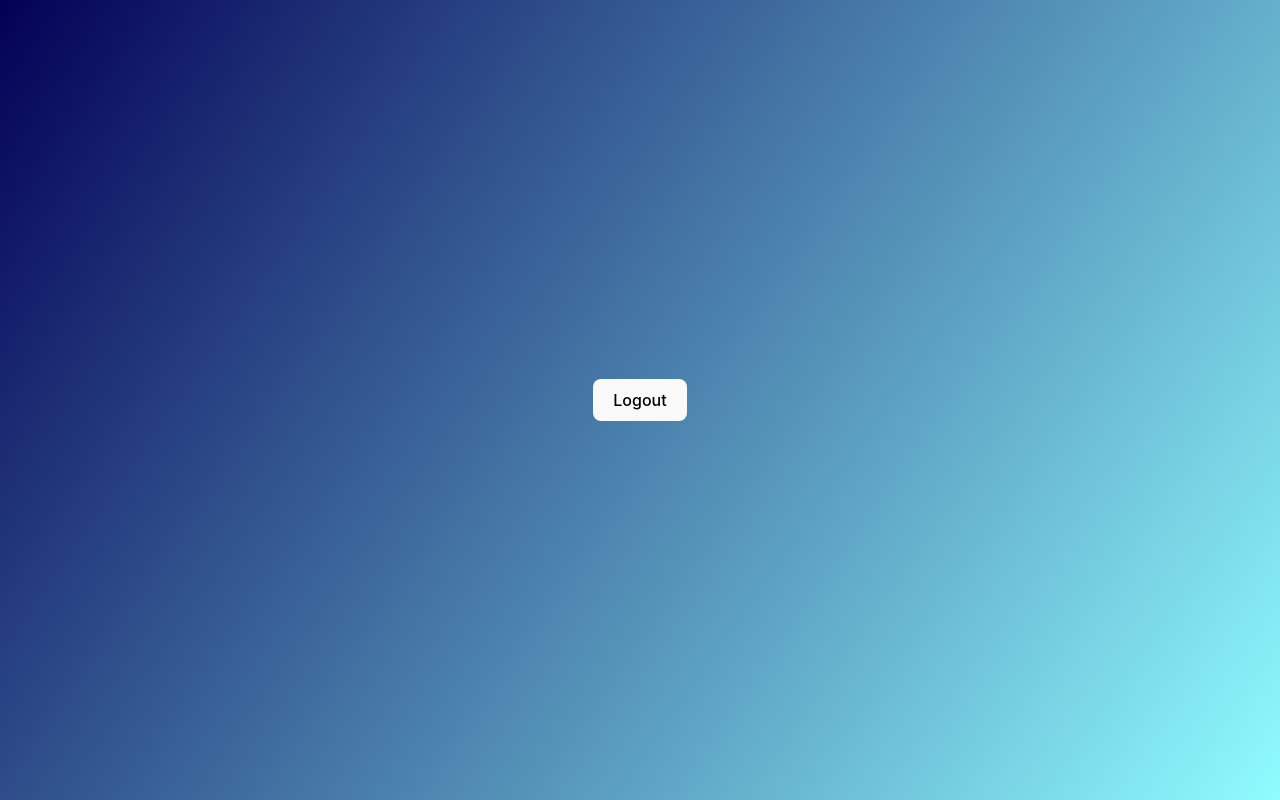
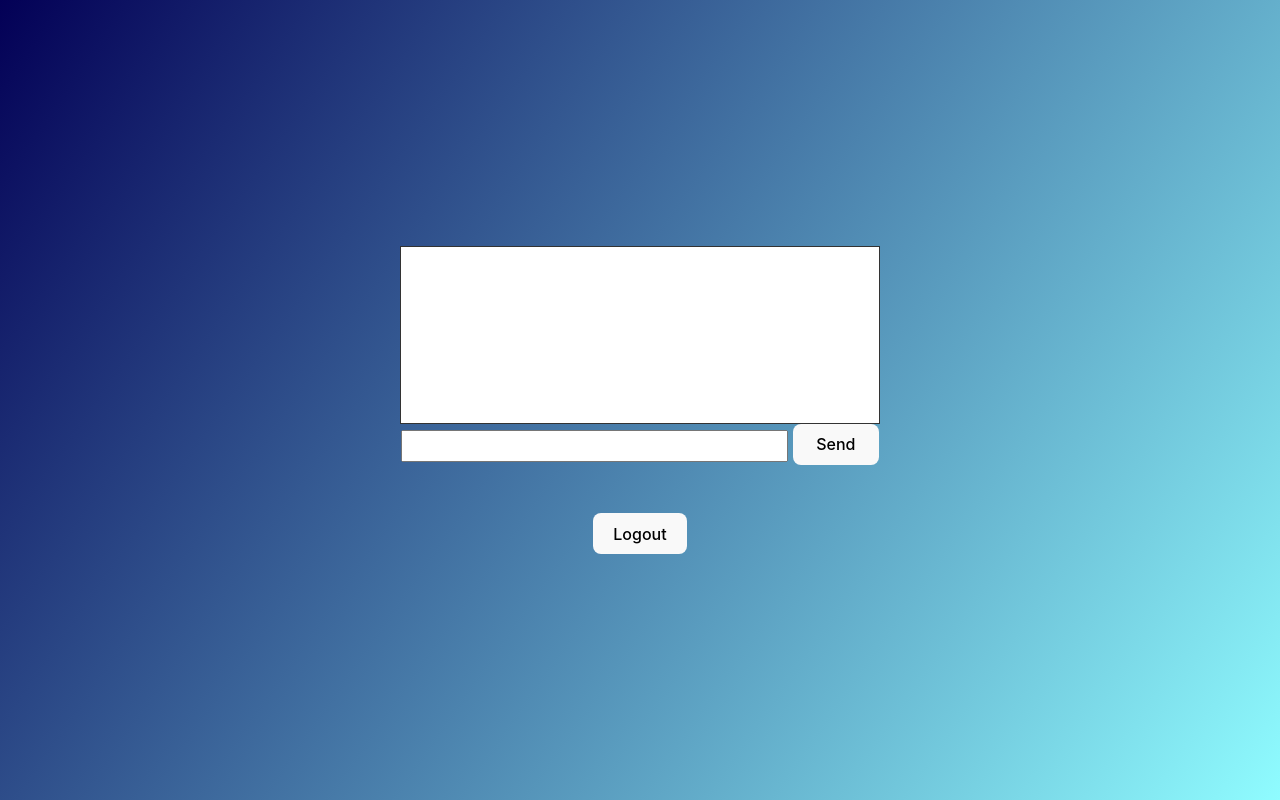
Before and after one commit to greead/bytebuddy_chat, a Svelte app in the folder src/login/login_front/: page /chat in a window 1280 px wide. Built offline with nearby package versions, Linux system fonts and the light colour scheme; a web font is replaced by a local one.

Commit message:
Finished chatbox basics and websocket basics

```diff
--- a/src/login/login_front/src/components/chat_app.svelte
+++ b/src/login/login_front/src/components/chat_app.svelte
@@ -1,5 +1,17 @@
 <script>
     import Logout from "./logout.svelte";
+    import Chatbox from "./chatbox.svelte";
 </script>
 
-<Logout/>
+<div class="chatbox">
+    <Chatbox/>
+    <br><br>
+    <Logout/>
+</div>
+
+
+<style>
+    .chatbox {
+        width: max-content;
+    }
+</style>
--- /dev/null
+++ b/src/login/login_front/src/components/chatbox.svelte
@@ -0,0 +1,62 @@
+<script>
+    import { onMount } from "svelte";
+    import store from "./store";
+
+    let messageList = []
+    let inputMessage = ""
+
+    onMount (() => {
+        store.subscribe(currentMessage => {
+            messageList = [...messageList, currentMessage]
+        })
+    })
+
+    async function handleMessage(event) {
+        store.sendMessage(inputMessage)
+        inputMessage=""
+    }
+</script>
+
+<div class="chatbox">
+    <div id="messageArea" class="messageArea">
+        <div>
+            <ul role="listbox">
+                {#each messageList as message, i}
+                    <li>{message}</li>
+                {/each}
+            </ul>
+        </div>
+    </div>
+
+    <div id="messageBox" class="messageBox">
+        <input bind:value={inputMessage} type="text" id="textBox" name="textBox" class="textBox">
+        <button on:click={handleMessage} class="submit">Send</button>
+    </div>
+</div>
+
+
+<style>
+    ul {
+        list-style-type: none;
+        margin: 0;
+        padding: 0px 8px;
+        text-align: left;
+    }
+    .messageArea {
+        width: auto;
+        height: 10em;
+        border: 1px solid #333;
+        padding: 8px 0px;
+        background-color: white;
+    }
+    .messageBox {
+        width: 30em;
+    }
+    .textBox {
+        height: 2em;
+        width: 79%;
+    }
+    .submit {
+        width: 18%;
+    }
+</style>
--- a/src/login/login_front/src/components/logout.svelte
+++ b/src/login/login_front/src/components/logout.svelte
@@ -24,6 +24,13 @@
     }
 </script>
 
-<Link to="/">
-    <button on:click={handleLogout}>Logout</button>
-</Link>
+<div>
+    <Link to="/">
+        <button on:click={handleLogout}>Logout</button>
+    </Link>
+</div>
+
+
+<style>
+
+</style>
--- a/src/login/login_front/src/components/store.js
+++ b/src/login/login_front/src/components/store.js
@@ -6,14 +6,57 @@ import { writable } from "svelte/store";
 /**
  * Svelte store item representing a user
  */
-
 export const user = writable({
     email:"testing@pfw.edu",
     password:"123456",
 })
 
+/**
+ * Svelte store item represeneting a user during signup
+ */
 export const signupUser = writable({
     email:"test@pfw.edu",
     password:"123456",
     confirmPw:"123456"
 })
+
+/**
+ * Svelte store item for messages
+ */
+const messageStore = writable('')
+
+/**
+ * Svelte store item for ChatConsumer WebSocket
+ */
+let sock = null;
+const openSocket = (socketURL) => {
+    sock.close()
+    const socket = new WebSocket(socketURL)
+
+    // Connection opened
+    socket.addEventListener('open', function (event) {
+        console.log("It's open");
+    });
+
+    // Listen for messages
+    socket.addEventListener('message', function (event) {
+        messageStore.set(event.data);
+    });
+    sock = socket
+}
+
+const sendMessage = (message) => {
+    if (sock != null) {
+        if (sock.readyState <= 1) {
+            sock.send(message);
+        }
+    } else {
+        console.log("Socket not opened")
+    }
+
+}
+
+export default {
+    subscribe: messageStore.subscribe,
+    sendMessage, openSocket
+}
```
Also changed, not shown: 1 other file (tests, documents, lock files or other folders).
